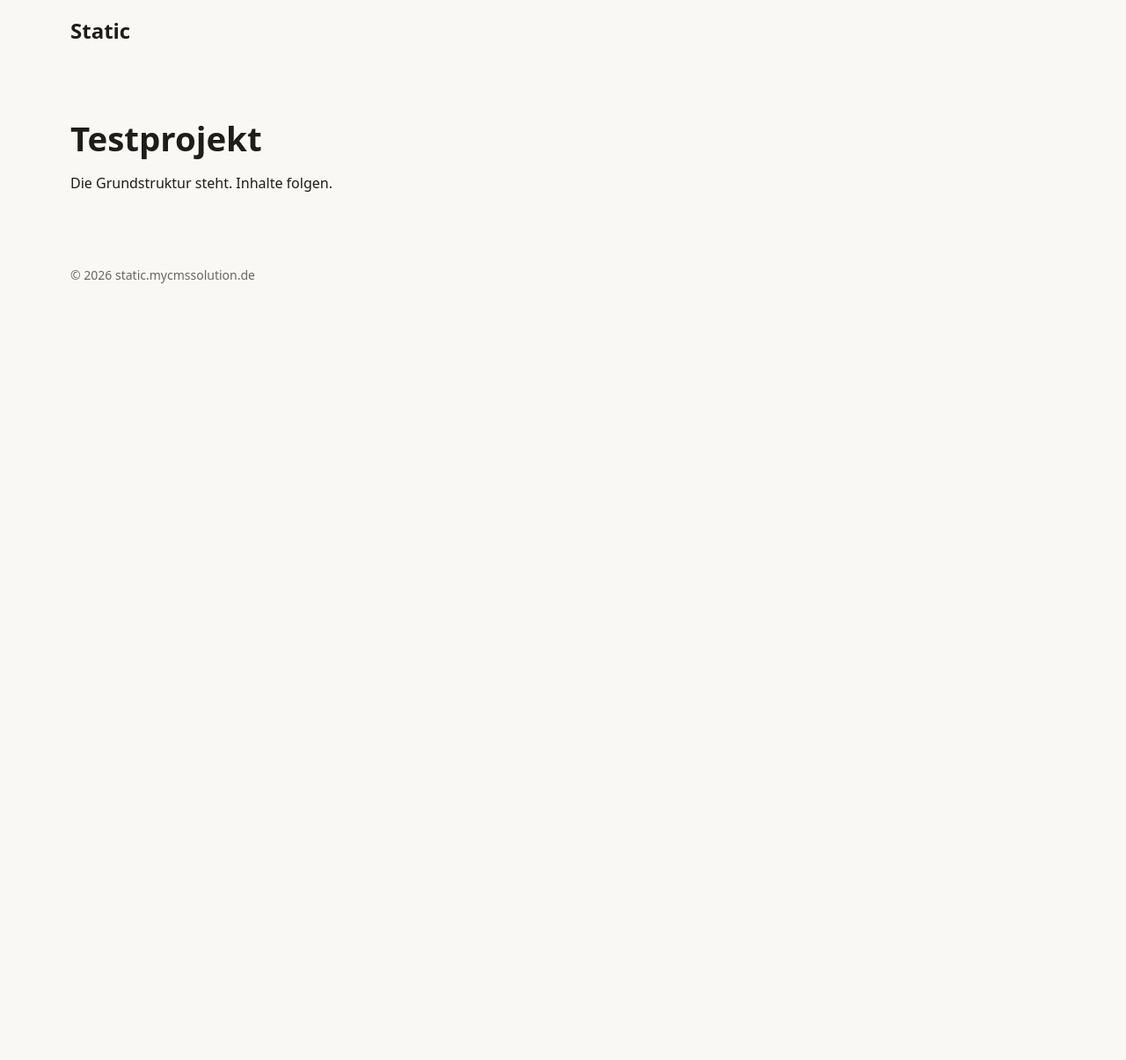
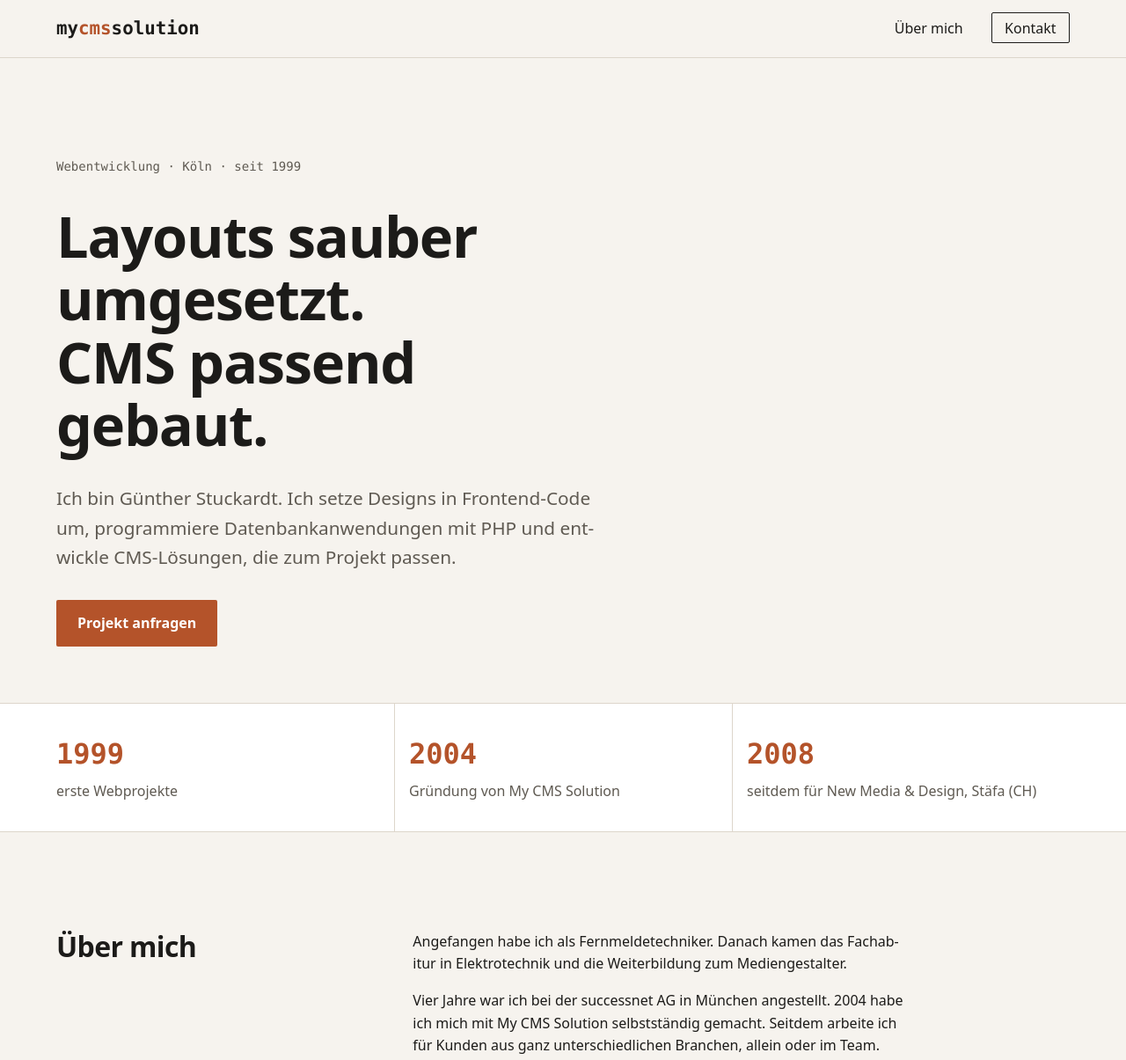
Before and after one commit to juenta/static-test, a plain HTML site: page index.html in a window 1280 px wide. Shown: the top 1205 px of the page at 88% size. Before the commit the page ends 800 px from the top, so only its background shows below. Drawn offline with Linux system fonts and the light colour scheme.

Commit message:
Startseite: Einstieg, Eckdaten, Über mich

```diff
--- a/css/style.css
+++ b/css/style.css
@@ -1,27 +1,34 @@
 /* Variablen */
 :root {
-  --color-bg: #faf8f5;
-  --color-text: #1f1d1a;
-  --color-muted: #6b665e;
+  --color-bg: #f6f3ee;
+  --color-surface: #ffffff;
+  --color-text: #1c1b19;
+  --color-muted: #5f5a52;
+  --color-line: #ddd6cb;
   --color-accent: #b4532a;
+  --color-accent-dark: #8f3f1e;
 
   --font-body: system-ui, -apple-system, "Segoe UI", Roboto, sans-serif;
+  --font-mono: ui-monospace, "Cascadia Code", "SF Mono", Consolas, monospace;
 
   --step-0: 1rem;
-  --step-1: clamp(1.25rem, 1.1rem + 0.6vw, 1.5rem);
-  --step-2: clamp(1.6rem, 1.3rem + 1.4vw, 2.4rem);
+  --step-1: clamp(1.15rem, 1.05rem + 0.4vw, 1.3rem);
+  --step-2: clamp(1.5rem, 1.25rem + 1vw, 2rem);
+  --step-3: clamp(2.2rem, 1.5rem + 3.2vw, 4.2rem);
 
   --space-s: 0.5rem;
   --space-m: 1rem;
   --space-l: 2rem;
   --space-xl: 4rem;
+  --space-2xl: 7rem;
 
-  --max-width: 70rem;
+  --max-width: 72rem;
 }
 
 /* Reset */
 *, *::before, *::after { box-sizing: border-box; }
-body, h1, h2, h3, p { margin: 0; }
+body, h1, h2, h3, p, ul { margin: 0; }
+ul { padding: 0; list-style: none; }
 img { max-width: 100%; height: auto; display: block; }
 
 /* Basis */
@@ -34,30 +41,134 @@ body {
   hyphens: auto;
 }
 
-h1 { font-size: var(--step-2); line-height: 1.2; margin-bottom: var(--space-m); }
-p { max-width: 65ch; }
+h1, h2 { line-height: 1.1; letter-spacing: -0.02em; hyphens: manual; }
+h1 { font-size: var(--step-3); max-width: 16ch; }
+h2 { font-size: var(--step-2); }
 
 a { color: var(--color-accent); }
-:focus-visible { outline: 3px solid var(--color-accent); outline-offset: 2px; }
+a:hover { color: var(--color-accent-dark); }
+:focus-visible { outline: 3px solid var(--color-accent); outline-offset: 3px; }
 
 /* Layout */
 .container {
-  width: min(100% - 2 * var(--space-m), var(--max-width));
+  width: min(100% - 2.5rem, var(--max-width));
   margin-inline: auto;
 }
 
-main { padding-block: var(--space-xl); }
+.section { padding-block: var(--space-2xl); }
 
-.site-header,
-.site-footer { padding-block: var(--space-m); }
+.split {
+  display: grid;
+  gap: var(--space-l);
+}
+@media (min-width: 48rem) {
+  .split { grid-template-columns: 1fr 2fr; }
+}
 
-.site-footer { color: var(--color-muted); font-size: 0.875rem; }
+.prose > * + * { margin-top: var(--space-m); }
+.prose p { max-width: 62ch; }
+
+/* Header */
+.site-header {
+  padding-block: var(--space-m);
+  border-bottom: 1px solid var(--color-line);
+}
+.header-inner {
+  display: flex;
+  align-items: center;
+  justify-content: space-between;
+  gap: var(--space-m);
+}
 
 .logo {
+  font-family: var(--font-mono);
   font-weight: 700;
   font-size: var(--step-1);
   text-decoration: none;
   color: var(--color-text);
+}
+.logo span { color: var(--color-accent); }
+
+.nav { display: flex; gap: var(--space-l); align-items: center; }
+.nav a { color: var(--color-text); text-decoration: none; }
+.nav a:hover { color: var(--color-accent); }
+.nav .nav-cta {
+  padding: 0.35rem 0.9rem;
+  border: 1px solid var(--color-text);
+  border-radius: 2px;
+}
+.nav .nav-cta:hover { background: var(--color-text); color: var(--color-bg); }
+
+/* Hero */
+.hero { padding-block: var(--space-2xl) var(--space-xl); }
+
+.eyebrow {
+  font-family: var(--font-mono);
+  font-size: 0.875rem;
+  color: var(--color-muted);
+  margin-bottom: var(--space-l);
+}
+
+.lead {
+  font-size: var(--step-1);
+  color: var(--color-muted);
+  max-width: 52ch;
+  margin-block: var(--space-l);
+}
+
+.button {
+  display: inline-block;
+  padding: 0.85rem 1.5rem;
+  background: var(--color-accent);
+  color: #fff;
+  text-decoration: none;
+  font-weight: 600;
+  border-radius: 2px;
+}
+.button:hover { background: var(--color-accent-dark); color: #fff; }
+
+/* Eckdaten */
+.facts {
+  border-block: 1px solid var(--color-line);
+  background: var(--color-surface);
+}
+.facts-grid {
+  display: grid;
+  grid-template-columns: repeat(auto-fit, minmax(14rem, 1fr));
+}
+.fact {
+  display: flex;
+  flex-direction: column;
+  gap: 0.25rem;
+  padding: var(--space-l) var(--space-m);
+  border-left: 1px solid var(--color-line);
+}
+.fact:first-child { border-left: 0; padding-left: 0; }
+.fact-num {
+  font-family: var(--font-mono);
+  font-size: var(--step-2);
+  font-weight: 700;
+  color: var(--color-accent);
+}
+.fact-text { color: var(--color-muted); }
+
+@media (max-width: 47.99rem) {
+  .fact { border-left: 0; border-top: 1px solid var(--color-line); padding-left: 0; }
+  .fact:first-child { border-top: 0; }
+}
+
+/* Footer */
+.site-footer {
+  padding-block: var(--space-l);
+  border-top: 1px solid var(--color-line);
+  color: var(--color-muted);
+  font-size: 0.875rem;
+}
+.footer-inner {
+  display: flex;
+  flex-wrap: wrap;
+  justify-content: space-between;
+  gap: var(--space-s);
 }
 
 /* Hilfsklassen */
@@ -71,6 +182,6 @@ main { padding-block: var(--space-xl); }
 }
 .skip-link:focus { top: var(--space-m); }
 
-@media (prefers-reduced-motion: reduce) {
-  * { animation: none !important; transition: none !important; }
+@media (prefers-reduced-motion: no-preference) {
+  html { scroll-behavior: smooth; }
 }
--- a/index.html
+++ b/index.html
@@ -3,8 +3,8 @@
 <head>
   <meta charset="utf-8">
   <meta name="viewport" content="width=device-width, initial-scale=1">
-  <title>Static – Testprojekt</title>
-  <meta name="description" content="Kleines Testprojekt mit HTML, CSS und JavaScript.">
+  <title>My CMS Solution – Webentwicklung aus Köln</title>
+  <meta name="description" content="Günther Stuckardt: Layout-Umsetzung, Frontend-Entwicklung und eigene CMS-Lösungen. Webentwicklung seit 1999.">
   <link rel="stylesheet" href="css/style.css">
   <script src="js/main.js" defer></script>
 </head>
@@ -12,19 +12,50 @@
   <a class="skip-link" href="#inhalt">Zum Inhalt springen</a>
 
   <header class="site-header">
-    <div class="container">
-      <a class="logo" href="./">Static</a>
+    <div class="container header-inner">
+      <a class="logo" href="./">my<span>cms</span>solution</a>
+      <nav aria-label="Hauptnavigation">
+        <ul class="nav">
+          <li><a href="#ueber">Über mich</a></li>
+          <li><a class="nav-cta" href="mailto:info@mycmssolution.de">Kontakt</a></li>
+        </ul>
+      </nav>
     </div>
   </header>
 
-  <main id="inhalt" class="container">
-    <h1>Testprojekt</h1>
-    <p>Die Grundstruktur steht. Inhalte folgen.</p>
+  <main id="inhalt">
+    <section class="hero">
+      <div class="container">
+        <p class="eyebrow">Webentwicklung · Köln · seit 1999</p>
+        <h1>Layouts sauber umgesetzt. CMS&nbsp;passend gebaut.</h1>
+        <p class="lead">Ich bin Günther Stuckardt. Ich setze Designs in Frontend-Code um, programmiere Datenbank&shy;anwendungen mit PHP und entwickle CMS-Lösungen, die zum Projekt passen.</p>
+        <a class="button" href="mailto:info@mycmssolution.de">Projekt anfragen</a>
+      </div>
+    </section>
+
+    <section class="facts" aria-label="Eckdaten">
+      <div class="container facts-grid">
+        <div class="fact"><span class="fact-num">1999</span><span class="fact-text">erste Webprojekte</span></div>
+        <div class="fact"><span class="fact-num">2004</span><span class="fact-text">Gründung von My CMS Solution</span></div>
+        <div class="fact"><span class="fact-num">2008</span><span class="fact-text">seitdem für New Media &amp; Design, Stäfa (CH)</span></div>
+      </div>
+    </section>
+
+    <section id="ueber" class="section">
+      <div class="container split">
+        <h2>Über mich</h2>
+        <div class="prose">
+          <p>Angefangen habe ich als Fernmeldetechniker. Danach kamen das Fachabitur in Elektrotechnik und die Weiterbildung zum Mediengestalter.</p>
+          <p>Vier Jahre war ich bei der successnet AG in München angestellt. 2004 habe ich mich mit My CMS Solution selbstständig gemacht. Seitdem arbeite ich für Kunden aus ganz unterschiedlichen Branchen, allein oder im Team.</p>
+        </div>
+      </div>
+    </section>
   </main>
 
   <footer class="site-footer">
-    <div class="container">
-      <p>&copy; <span data-year>2026</span> static.mycmssolution.de</p>
+    <div class="container footer-inner">
+      <p>&copy; <span data-year>2026</span> GS Programmierung · Layout-Umsetzungen · Webentwicklung</p>
+      <p><a href="mailto:info@mycmssolution.de">info@mycmssolution.de</a></p>
     </div>
   </footer>
 </body>
```
